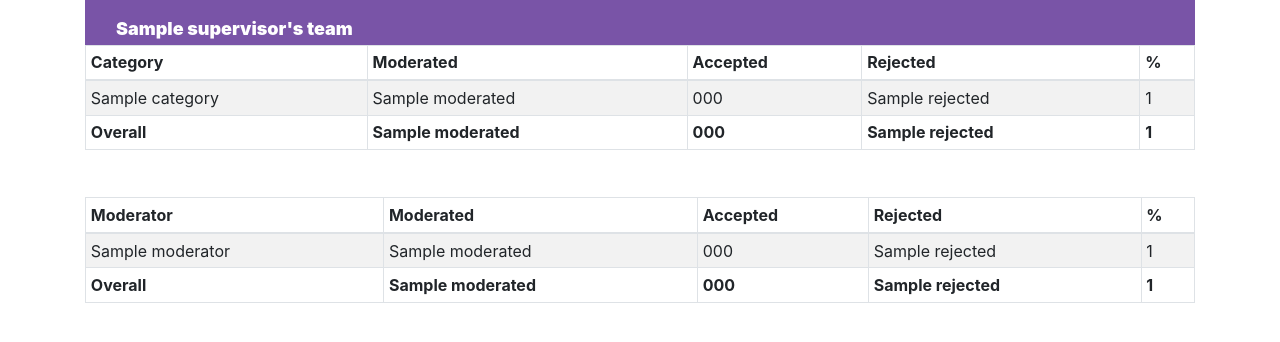
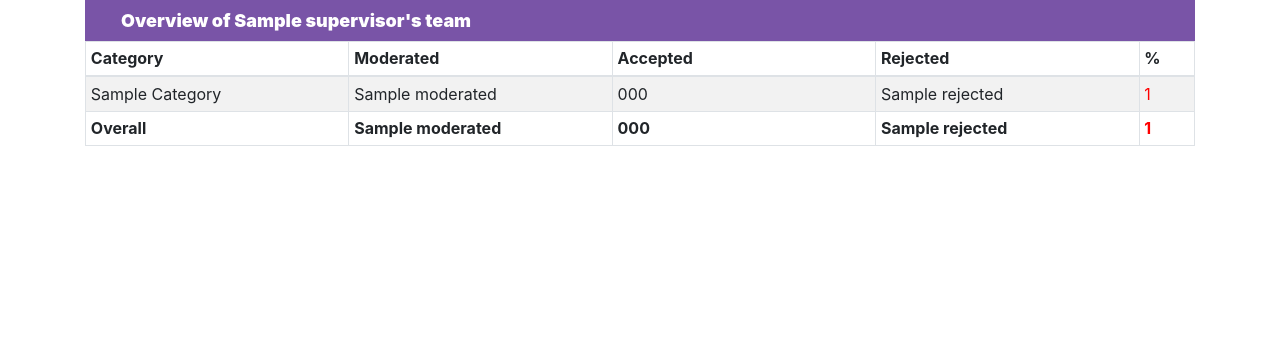
Before and after one commit to amosbastian/utopian.rocks, a Flask app: template utopian/templates/team.html in a window 1280 px wide. Shown: the top 342 px of the page. Run offline with Flask 2, Linux system fonts and the light colour scheme; the template is opened without the code that fills it: most values are stand-ins (such as "Sample title", 1, 10 or a date in 2020); some libraries are stand-ins or nearby versions.

Commit message:
Showing/hiding tables now working, with nice colours!

```diff
--- a/utopian/app.py
+++ b/utopian/app.py
@@ -65,23 +65,30 @@
             performance["categories"][category]["accepted"] += 1
         performance["categories"][category]["moderated"] += 1
 
-    total_moderated = 0
-    total_accepted = 0
-    for category in performance["categories"]:
-        moderated = performance["categories"][category]["moderated"]
-        accepted = performance["categories"][category]["accepted"]
-        total_moderated += moderated
-        total_accepted += accepted
-        performance["categories"][category]["percentage"] = percentage(moderated, accepted)
-
+    categories = []
+    for key, value in performance["categories"].items():
+        category = {
+            "category": key,
+            "moderated": value["moderated"],
+            "accepted": value["accepted"],
+            "rejected": value["rejected"],
+            "percentage": percentage(value["moderated"], value["accepted"])
+        }
+        categories.append(category)
+    categories = sorted(categories, key=lambda x: x["moderated"], reverse=True)
+    performance["categories"] = categories
+    total_moderated = sum([category["moderated"] for category in categories])
+    total_accepted = sum([category["accepted"] for category in categories])
     total_rejected = total_moderated - total_accepted
     total_percentage = percentage(total_moderated, total_accepted)
+
     performance["overall"] = {
-        "moderated": total_accepted,
+        "moderated": total_moderated,
         "accepted": total_accepted,
         "rejected": total_rejected,
         "percentage": total_percentage
     }
+
     return performance
 
 
@@ -104,24 +111,31 @@
         performance["moderators"][category][moderator]["moderated"] += 1
 
     for category in performance["moderators"]:
-        total_moderated = 0
-        total_accepted = 0
-        for moderator in performance["moderators"][category]:
-            moderated = performance["moderators"][category][moderator]["moderated"]
-            accepted = performance["moderators"][category][moderator]["accepted"]
-            total_moderated += moderated
-            total_accepted += accepted
-            performance["moderators"][category][moderator]["percentage"] = percentage(
-                moderated, accepted)
+        moderators = []
+        for key, value in performance["moderators"][category].items():
+            moderator = {
+                "moderator": key,
+                "moderated": value["moderated"],
+                "accepted": value["accepted"],
+                "rejected": value["rejected"],
+                "percentage": percentage(value["moderated"], value["accepted"])
+            }
+            moderators.append(moderator)
+        moderators = sorted(moderators, key=lambda x: x["moderated"], reverse=True)
+        performance["moderators"][category] = moderators
 
+        total_moderated = sum([m["moderated"] for m in moderators])
+        total_accepted = sum([m["accepted"] for m in moderators])
         total_rejected = total_moderated - total_accepted
         total_percentage = percentage(total_moderated, total_accepted)
-        performance["overall"].setdefault(category, {
-            "moderated": total_accepted,
+
+        performance["overall"][category] = {
+            "moderated": total_moderated,
             "accepted": total_accepted,
             "rejected": total_rejected,
             "percentage": total_percentage
-        })
+        }
+
     return performance
 
 def peformance(supervisor):
@@ -149,6 +163,11 @@
         category_performance=category_performance)
 
 
+@app.route("/test")
+def test():
+    return render_template("test.html")
+
+
 def main():
     app.run(debug=True)
 
--- a/utopian/static/style.css
+++ b/utopian/static/style.css
@@ -1,10 +1,13 @@
 .supervisor {
-    padding-left: 5px;
-    padding-bottom: 2px;
-    padding-top: 2px;
+    display: inline-flex;
+    vertical-align: middle;
+    align-items: center;
+    width: 100%;
+    padding-left: 10px;
     color: white;
     font-size: 18px;
     font-weight: 900;
+    cursor: pointer;
 }
 
 div.overview::before {
@@ -118,7 +121,7 @@
 div.tutorials::before {
     font-size: 1.5em;
     font-family: "Material Icons";
-    content: "\E8FD";
+    content: "\E0C6";
     font-weight: 400;
     padding-right: 5px;
 }
@@ -142,7 +145,7 @@
 div.copywriting::before {
     font-size: 1.5em;
     font-family: "Material Icons";
-    content: "\E90C";
+    content: "\E0D8";
     font-weight: 400;
     padding-right: 5px;
 }
@@ -154,7 +157,7 @@
 div.blog::before {
     font-size: 1.5em;
     font-family: "Material Icons";
-    content: "\E312";
+    content: "\E02F";
     font-weight: 400;
     padding-right: 5px;
 }
@@ -162,3 +165,14 @@
 .blog {
     background-color: #0275d8;
 }
+
+.outer {
+    border:3px solid black;
+    height:300px;
+
+    /* Just set up the container element to use flexbox */
+    display:flex;
+    justify-content:center;
+    align-items:center;
+}
+.inner { border:3px dashed green; height:100px; width:100px; }
--- a/utopian/templates/layout.html
+++ b/utopian/templates/layout.html
@@ -12,7 +12,7 @@
         {% block body %}
         {% endblock %}
     </div>
-    <script src="https://code.jquery.com/jquery-3.2.1.slim.min.js" integrity="sha384-KJ3o2DKtIkvYIK3UENzmM7KCkRr/rE9/Qpg6aAZGJwFDMVNA/GpGFF93hXpG5KkN" crossorigin="anonymous"></script>
+    <script src="https://code.jquery.com/jquery-3.3.1.slim.js" integrity="sha256-fNXJFIlca05BIO2Y5zh1xrShK3ME+/lYZ0j+ChxX2DA=" crossorigin="anonymous"></script>
     <script src="https://cdnjs.cloudflare.com/ajax/libs/popper.js/1.12.9/umd/popper.min.js" integrity="sha384-ApNbgh9B+Y1QKtv3Rn7W3mgPxhU9K/ScQsAP7hUibX39j7fakFPskvXusvfa0b4Q" crossorigin="anonymous"></script>
     <script src="https://maxcdn.bootstrapcdn.com/bootstrap/4.0.0/js/bootstrap.min.js" integrity="sha384-JZR6Spejh4U02d8jOt6vLEHfe/JQGiRRSQQxSfFWpi1MquVdAyjUar5+76PVCmYl" crossorigin="anonymous"></script>
 </body>
--- a/utopian/templates/team.html
+++ b/utopian/templates/team.html
@@ -1,24 +1,29 @@
 {% extends "layout.html" %}
 {% block body %}
-    <div class="supervisor overview">{{supervisor}}'s team</div>
+    <div class="supervisor overview" data-toggle="collapse" data-target="#overview">Overview of {{supervisor}}'s team</div>
+    <div class="collapse show" id="overview">
         <table class="table table-bordered table-sm table-hover table-striped">
             <thead>
                 <tr>
-            <th scope="col">Category</th>
-            <th scope="col">Moderated</th>
-            <th scope="col">Accepted</th>
-            <th scope="col">Rejected</th>
-            <th scope="col">%</th>
+                <th scope="col" style="width: 23.75%">Category</th>
+                <th scope="col" style="width: 23.75%">Moderated</th>
+                <th scope="col" style="width: 23.75%">Accepted</th>
+                <th scope="col" style="width: 23.75%">Rejected</th>
+                <th scope="col" style="width: 5%">%</th>
                 </tr>
             </thead>
             <tbody>
                 {% for category in team_performance["categories"] %}
                 <tr>
-                <td>{{category}}</td>
-                <td>{{team_performance["categories"][category]["moderated"]}}</td>
-                <td>{{team_performance["categories"][category]["accepted"]}}</td>
-                <td>{{team_performance["categories"][category]["rejected"]}}</td>
-                <td>{{team_performance["categories"][category]["percentage"]}}</td>
+                    <td>{{category["category"].replace("-", " ").title()}}</td>
+                    <td>{{category["moderated"]}}</td>
+                    <td>{{category["accepted"]}}</td>
+                    <td>{{category["rejected"]}}</td>
+                    {% if category["percentage"] < 50 %}
+                    <td><span style="color: red;">{{category["percentage"]}}</span></td>
+                    {% else %}
+                    <td><span style="color: green;">{{category["percentage"]}}</span></td>
+                    {% endif %}
                 </tr>
                 {% endfor %}
                 <tr>
@@ -26,30 +31,39 @@
                     <td><b>{{team_performance["overall"]["moderated"]}}</b></td>
                     <td><b>{{team_performance["overall"]["accepted"]}}</b></td>
                     <td><b>{{team_performance["overall"]["rejected"]}}</b></td>
-                <td><b>{{team_performance["overall"]["percentage"]}}</b></td>
+                    {% if team_performance["overall"]["percentage"] < 50 %}
+                    <td><span style="color: red;"><b>{{team_performance["overall"]["percentage"]}}</b></span></td>
+                    {% else %}
+                    <td><span style="color: green;"><b>{{team_performance["overall"]["percentage"]}}</b></span></td>
+                    {% endif %}
                 </tr>
             </tbody>
         </table>
-
+    </div>
     {% for category in category_performance["moderators"] %}
-        <div class="supervisor {{category}}">{{category}}</div>
+        <div class="supervisor {{category}}" data-toggle="collapse" data-target="#collapse-{{category}}" aria-expanded="false"><span>{{category.replace("-", " ").title()}}</span></div>
+        <div class="collapse" id="collapse-{{category}}">
         <table class="table table-bordered table-sm table-hover table-striped">
             <thead>
                 <tr>
-                <th scope="col">Moderator</th>
-                <th scope="col">Moderated</th>
-                <th scope="col">Accepted</th>
-                <th scope="col">Rejected</th>
-                <th scope="col">%</th>
+                <th scope="col" style="width: 23.75%">Moderator</th>
+                <th scope="col" style="width: 23.75%">Moderated</th>
+                <th scope="col" style="width: 23.75%">Accepted</th>
+                <th scope="col" style="width: 23.75%">Rejected</th>
+                <th scope="col" style="width: 5%">%</th>
                 </tr>
             </thead>
             {% for moderator in category_performance["moderators"][category]%}
             <tr>
-                <td>{{moderator}}</td>
-                <td>{{category_performance["moderators"][category][moderator]["moderated"]}}</td>
-                <td>{{category_performance["moderators"][category][moderator]["accepted"]}}</td>
-                <td>{{category_performance["moderators"][category][moderator]["rejected"]}}</td>
-                <td>{{category_performance["moderators"][category][moderator]["percentage"]}}</td>
+                <td>{{moderator["moderator"]}}</td>
+                <td>{{moderator["moderated"]}}</td>
+                <td>{{moderator["accepted"]}}</td>
+                <td>{{moderator["rejected"]}}</td>
+                {% if moderator["percentage"] < 50 %}
+                <td><span style="color: red;">{{moderator["percentage"]}}</span></td>
+                {% else %}
+                <td><span style="color: green;">{{moderator["percentage"]}}</span></td>
+                {% endif %}
             </tr>
             {% endfor %}
             <tr>
@@ -57,8 +71,13 @@
                 <td><b>{{category_performance["overall"][category]["moderated"]}}</b></td>
                 <td><b>{{category_performance["overall"][category]["accepted"]}}</b></td>
                 <td><b>{{category_performance["overall"][category]["rejected"]}}</b></td>
-                <td><b>{{category_performance["overall"][category]["percentage"]}}</b></td>
+                {% if category_performance["overall"][category]["percentage"] < 50 %}
+                <td><span style="color: red;"><b>{{category_performance["overall"][category]["percentage"]}}</b></span></td>
+                {% else %}
+                <td><span style="color: green;"><b>{{category_performance["overall"][category]["percentage"]}}</b></span></td>
+                {% endif %}
             </tr>
         </table>
+        </div>
     {% endfor %}
 {% endblock %}
```
Also changed, not shown: 1 other file. Lines whose indentation alone changed are shown as unchanged.
